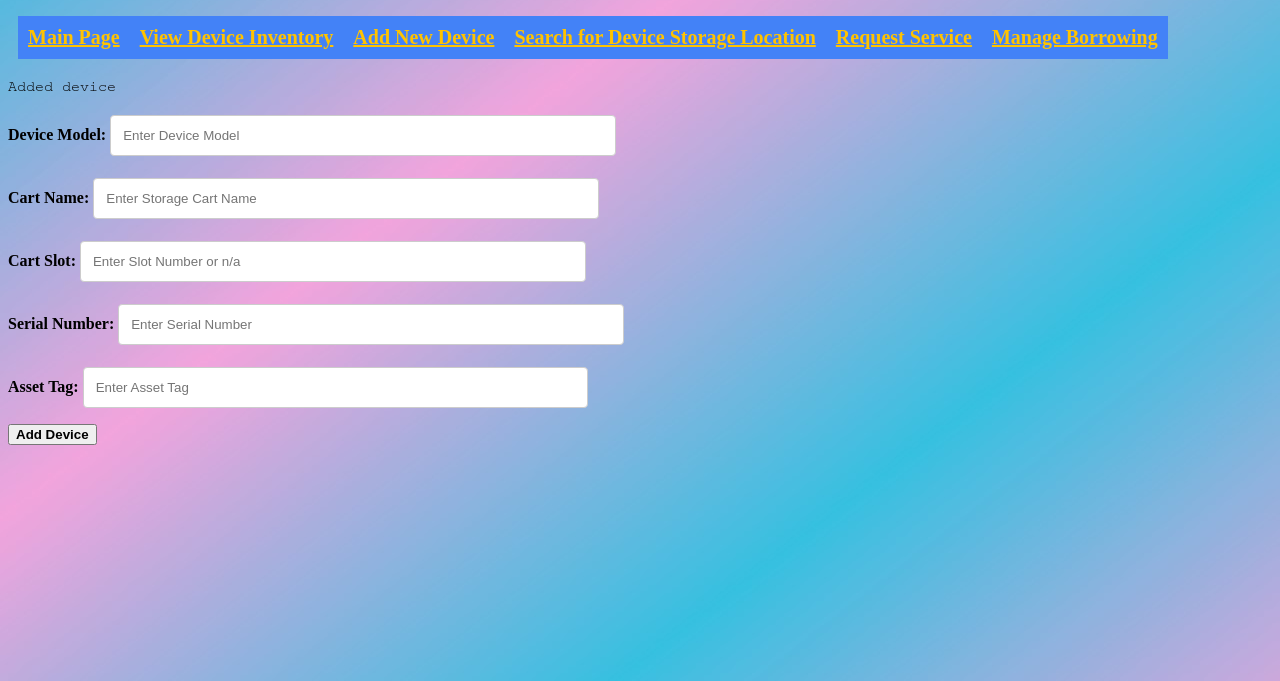
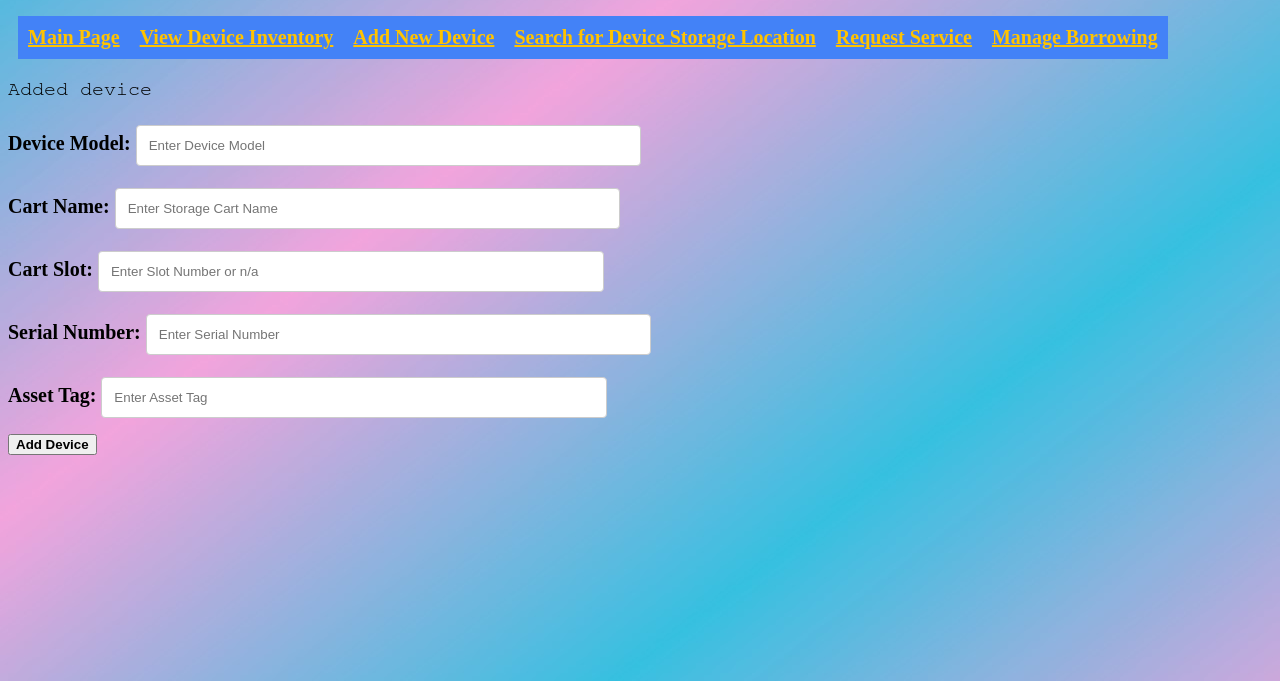
Before and after one commit to sortiz0997/seniorprojectwebpage, a plain HTML site: page addDevice.html in a window 1280 px wide. Both pictures are taken after typing "Sample", "Sample", "Sample", "Sample", "Sample" into the empty fields and a click on the button "Add Device". Shown: the part 119-800 px from the top of the page. Drawn offline with Linux system fonts and the light colour scheme; no server answers; a web font is replaced by a local one.

Commit message:
fixed font sizing

```diff
--- a/style.css
+++ b/style.css
@@ -61,7 +61,7 @@ input[type=submit] {
 }
 p {
   font-family: "FreeMono", monospace;
-  font-size: 15px;
+  font-size: 20px;
 }
 th, td{
   padding: 10px;
@@ -71,7 +71,7 @@ table {
   text-align: center;
 }
 label {
-  font-size: 16px;
+  font-size: 20px;
   font-family: "Henny Penny",;
 }
 h1 {
```
